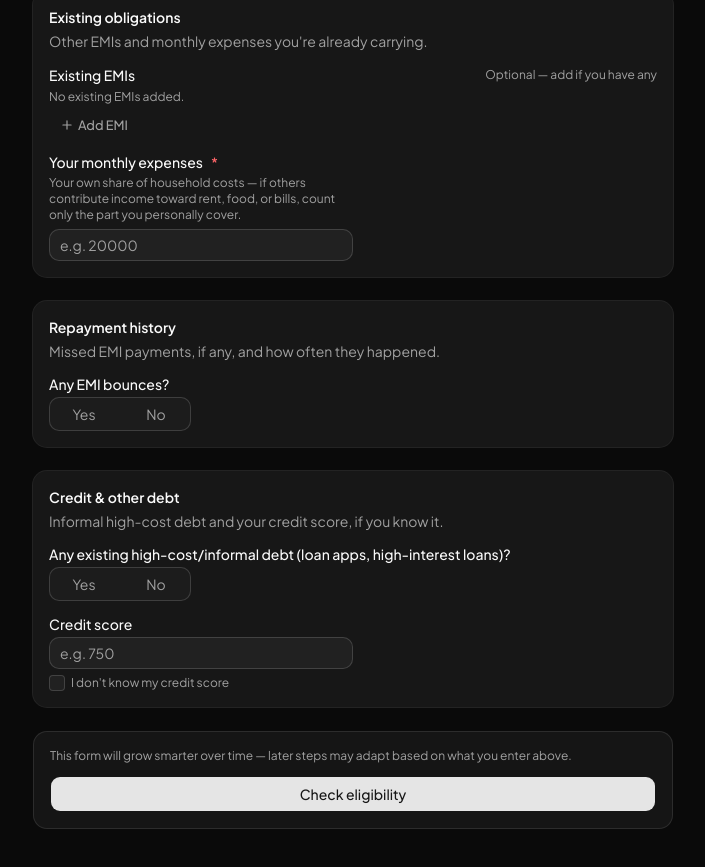
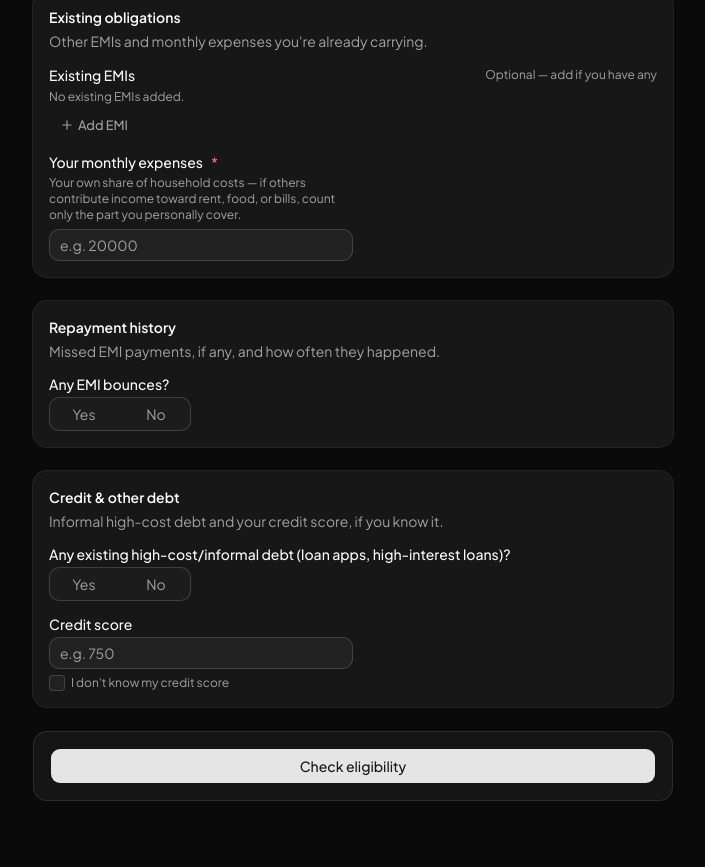
Before and after one commit to steverogersX/Copilot, a Next.js app: page / in a window 1280 px wide. Shown: the part 827-1694 px from the top of the page, without its empty margins (287-992 px from the left). After the commit the page ends 1668 px from the top, so only its background shows below. Built offline with nearby package versions, Linux system fonts and the light colour scheme.

Commit message:
Remove hint about form adaptability from LoanEligibilityForm component

```diff
--- a/src/components/LoanEligibilityForm.tsx
+++ b/src/components/LoanEligibilityForm.tsx
@@ -1388,11 +1388,6 @@ export default function LoanEligibilityForm() {
         </Card>
 
         <div className="flex flex-col gap-3 rounded-xl border border-border bg-muted/40 p-4">
-          <p className={hintClass}>
-            This form will grow smarter over time — later steps may adapt
-            based on what you enter above.
-          </p>
-
           <form.Subscribe
             selector={(state) => [state.canSubmit, state.isSubmitting]}
           >
```
